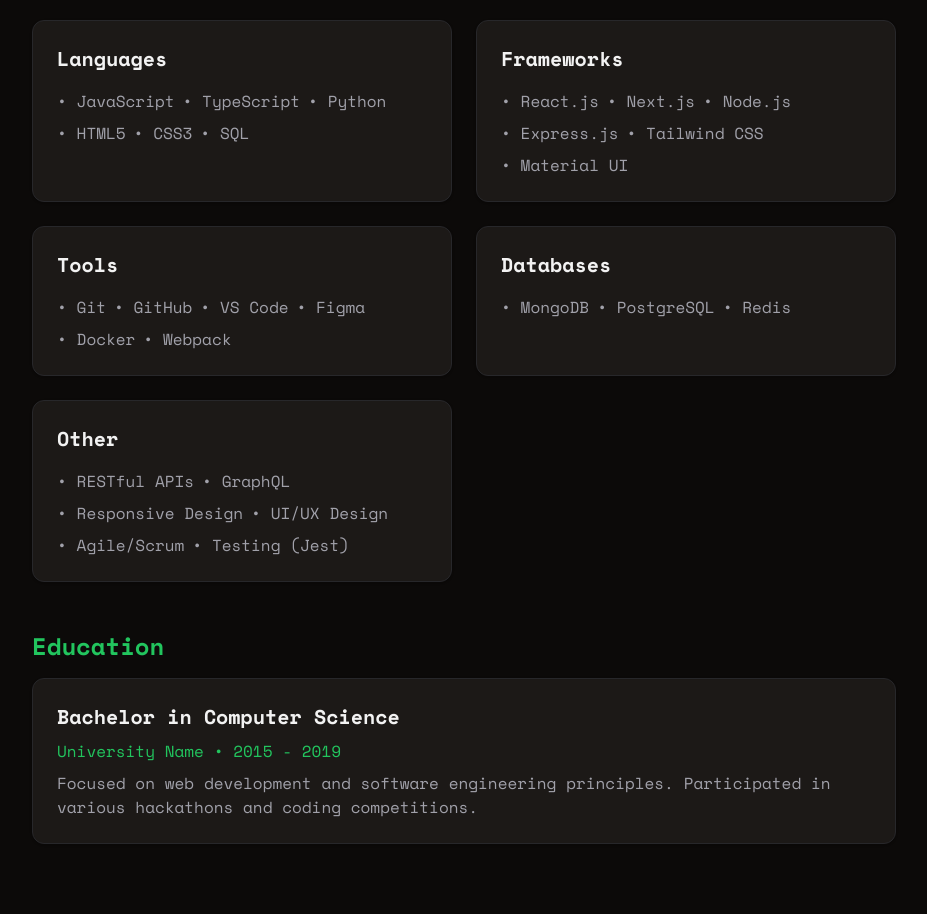
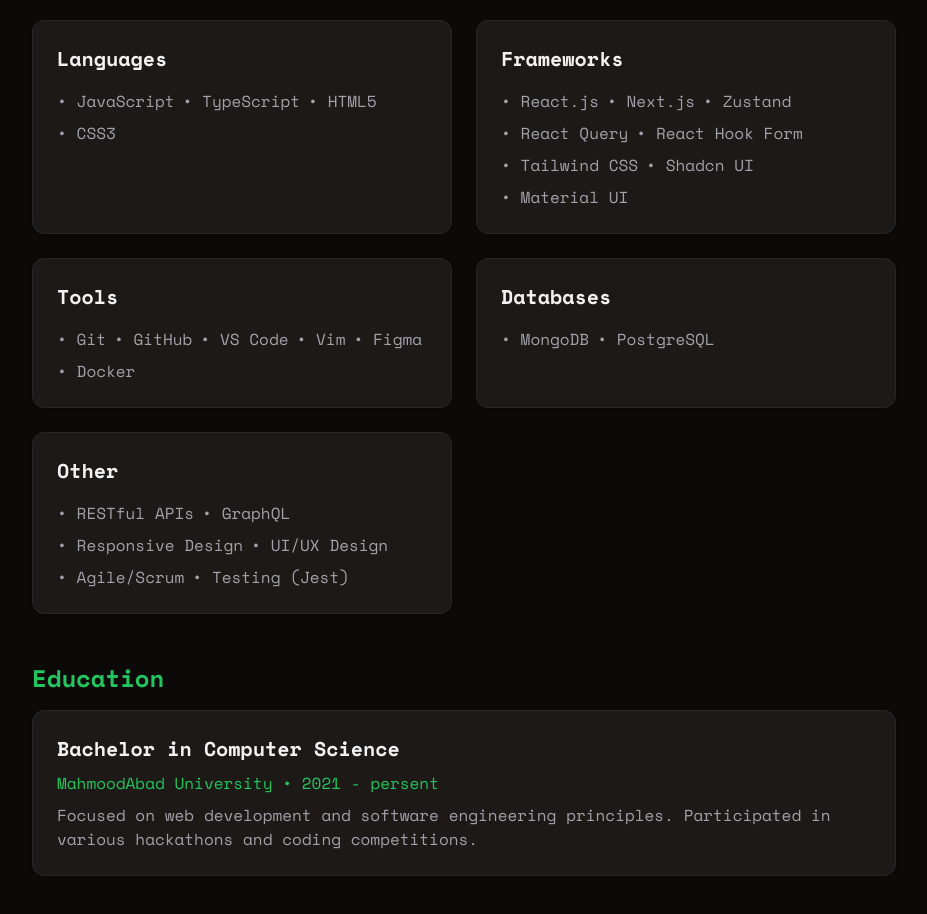
Before and after one commit to hp0098v1/portfolio, a Next.js app: page /about in a window 1280 px wide. Shown: the part 1108-2022 px from the top of the page, without its empty margins (176-1103 px from the left). Built offline with nearby package versions, Linux system fonts and the light colour scheme.

Commit message:
update education

```diff
--- a/src/components/about/education.tsx
+++ b/src/components/about/education.tsx
@@ -1,18 +1,20 @@
 import { Card, CardContent } from '@/components/ui/card';
+import { education } from '@/constants';
 
 export function Education() {
   return (
     <section>
       <h2 className='text-2xl font-bold mb-4 text-primary'>Education</h2>
       <Card>
-        <CardContent className='p-6'>
-          <h3 className='text-xl font-bold mb-2'>Bachelor in Computer Science</h3>
-          <p className='text-primary mb-2'>University Name • 2015 - 2019</p>
-          <p className='text-muted-foreground'>
-            Focused on web development and software engineering principles.
-            Participated in various hackathons and coding competitions.
-          </p>
-        </CardContent>
+        {education.map((edu) => (
+          <CardContent key={`edu-${edu.id}`} className='p-6'>
+            <h3 className='text-xl font-bold mb-2'>{edu.degree}</h3>
+            <p className='text-primary mb-2'>
+              {edu.university} • {edu.startTime} - {edu.endTime}
+            </p>
+            <p className='text-muted-foreground'>{edu.description}</p>
+          </CardContent>
+        ))}
       </Card>
     </section>
   );
--- a/src/constants/index.ts
+++ b/src/constants/index.ts
@@ -28,31 +28,30 @@
   languages: [
     "JavaScript",
     "TypeScript",
-    "Python",
     "HTML5",
     "CSS3",
-    "SQL",
   ],
   frameworks: [
     "React.js",
     "Next.js",
-    "Node.js",
-    "Express.js",
+    "Zustand",
+    "React Query",
+    "React Hook Form",
     "Tailwind CSS",
+    "Shadcn UI",
     "Material UI",
   ],
   tools: [
     "Git",
     "GitHub",
     "VS Code",
+    "Vim",
     "Figma",
-    "Docker",
-    "Webpack",
+    "Docker"
   ],
   databases: [
     "MongoDB",
     "PostgreSQL",
-    "Redis",
   ],
   other: [
     "RESTful APIs",
@@ -117,3 +116,14 @@
     ],
   },
 ];
+
+export const education = [
+  {
+    id: '1',
+    degree: 'Bachelor in Computer Science',
+    university: 'MahmoodAbad University',
+    startTime: '2021',
+    endTime: 'persent',
+    description: 'Focused on web development and software engineering principles. Participated in various hackathons and coding competitions.'
+  }
+]
```
